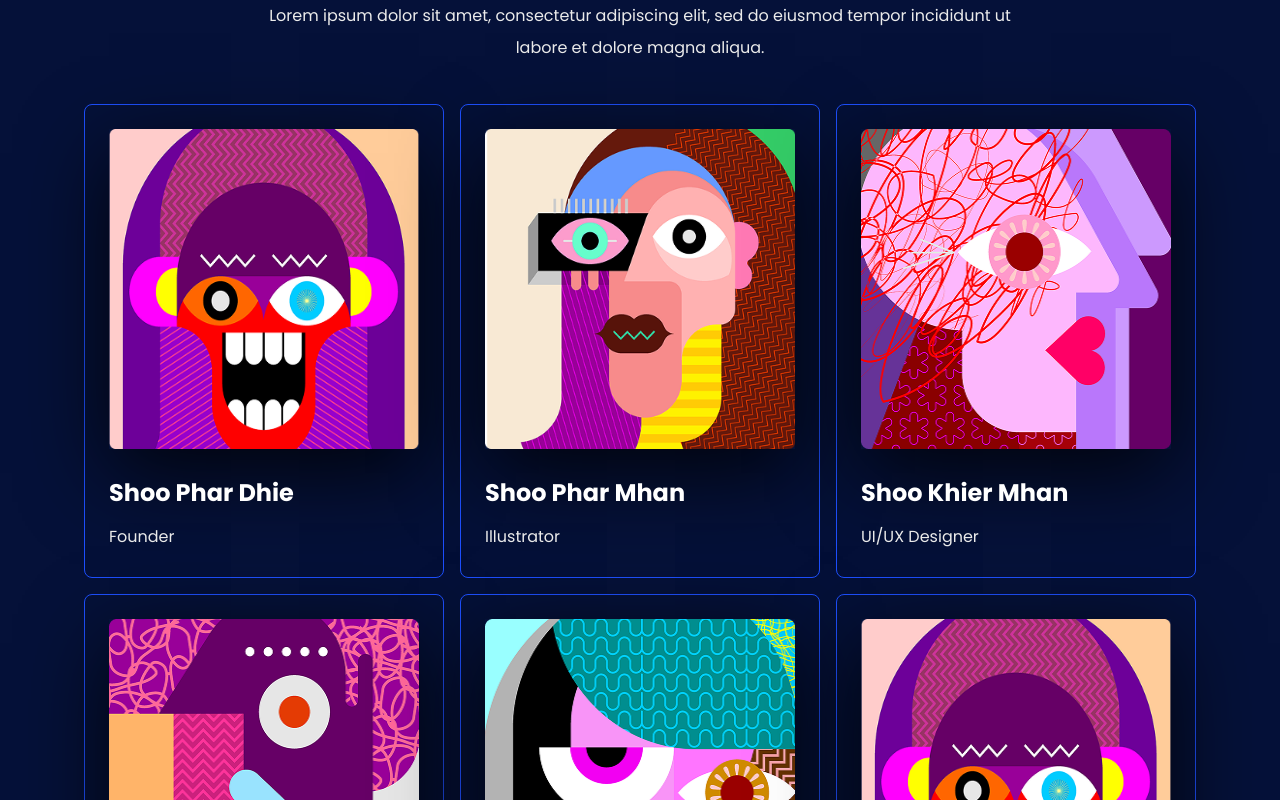
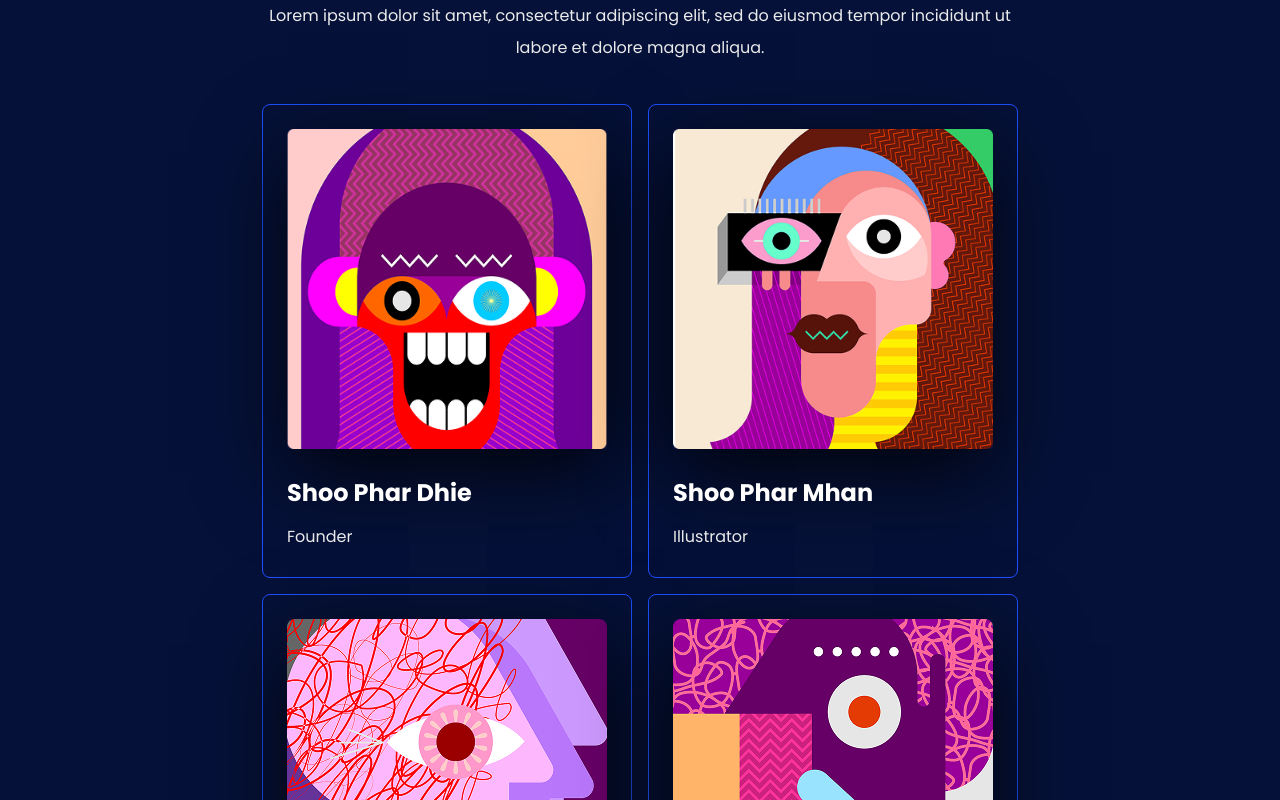
Before and after one commit to sayaliakbar/nft-portfolio-ui, a React (Vite) app: page /aboutus in a window 1280 px wide. Shown: the part 1780-2580 px from the top of the page. Built offline with nearby package versions, Linux system fonts and the light colour scheme.

Commit message:
Remove max-width restriction for NFTCard images in About page styles

```diff
--- a/src/pages/About/about.css
+++ b/src/pages/About/about.css
@@ -41,9 +41,7 @@
     gap: 0.5rem;
 }
 
-.yorfy__aboutUs .yorfy__collection .yorfy__collection__content .yorfy__nftcard img {
-    max-width: 310px;
-}
+
 
 
 
```
